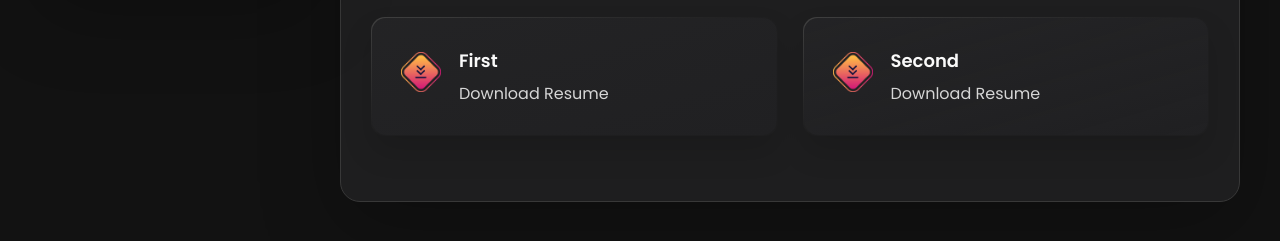
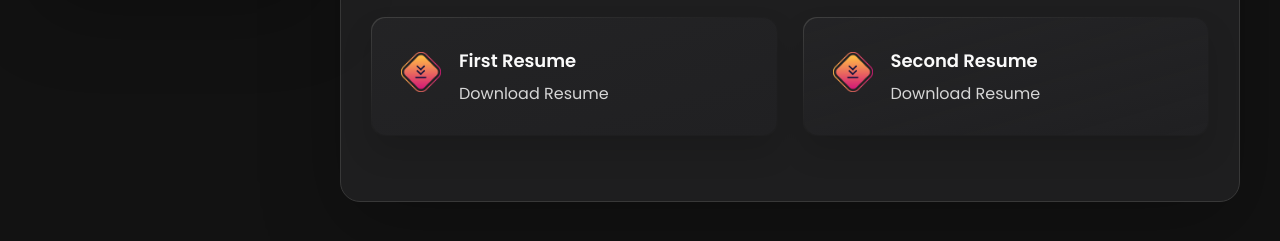
Before and after one commit to rhm856591/rahamtullah-portfolio, a plain HTML site: page index.html in a window 1280 px wide. Shown: the part 819-1060 px from the top of the page. Drawn offline with nearby package versions, Linux system fonts and the light colour scheme.

Commit message:
adding resume

```diff
--- a/index.html
+++ b/index.html
@@ -316,11 +316,11 @@
               </div>
 
               <div class="service-content-box">
-                <h4 class="h4 service-item-title">First</h4>
+                <h4 class="h4 service-item-title">First Resume</h4>
 
                 <!-- a with click download -->
-                <a href="./assets/images/Rahamtullah_3jul.pdf" target="_blank" title="Download" download style="color: #D6D6D6;"
-                  class="button download-resume">Download Resume</a>
+                <a href="./assets/images/Rahamtullah_3jul.pdf" target="_blank" title="Download" download
+                  style="color: #D6D6D6;" class="button download-resume">Download Resume</a>
               </div>
 
             </li>
@@ -332,11 +332,11 @@
               </div>
 
               <div class="service-content-box">
-                <h4 class="h4 service-item-title">Second</h4>
+                <h4 class="h4 service-item-title">Second Resume</h4>
 
                 <!-- a with click download -->
-                <a href="./assets/images/Rahamtullah_3july.pdf" target="_blank" title="Download" download style="color: #D6D6D6;"
-                  class="button download-resume">Download Resume</a>
+                <a href="./assets/images/Rahamtullah_3july.pdf" target="_blank" title="Download" download
+                  style="color: #D6D6D6;" class="button download-resume">Download Resume</a>
               </div>
 
             </li>
```
